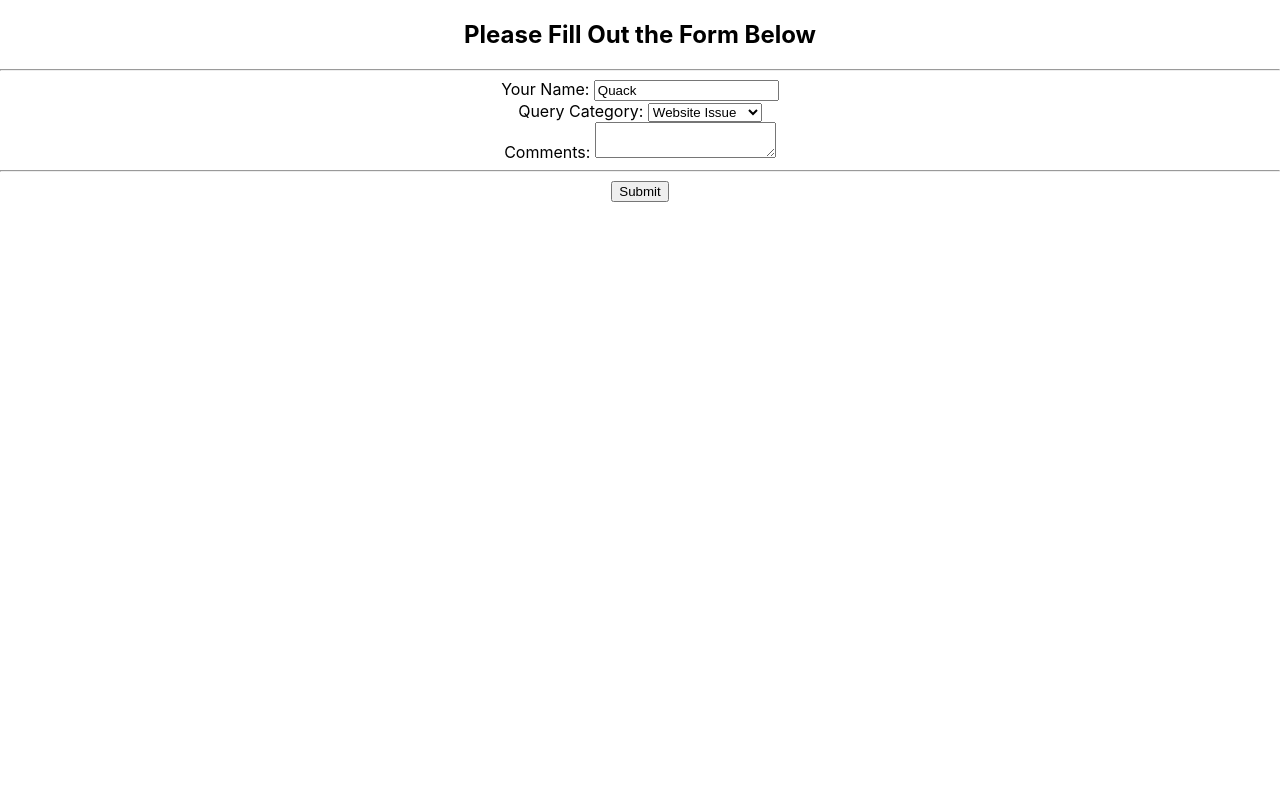
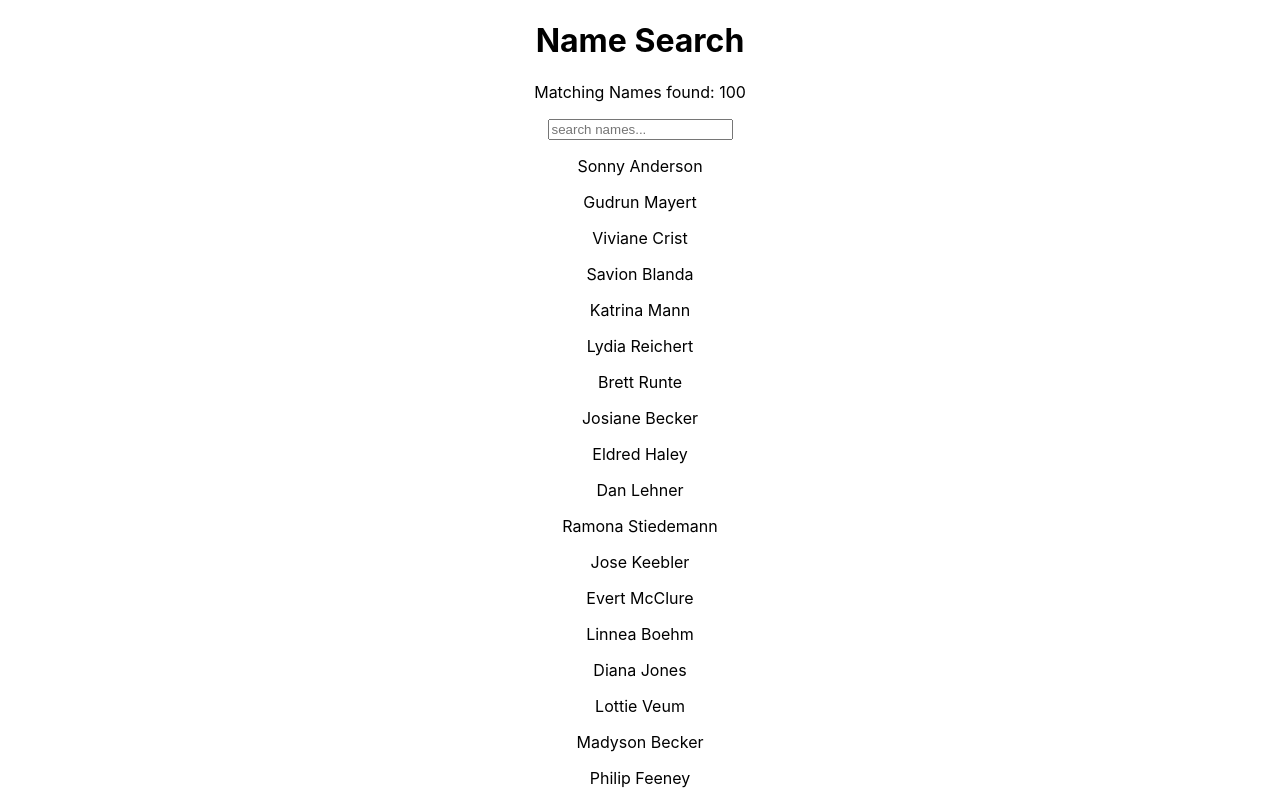
Before and after one commit to Quack842/gitpod-react, a React (Create React App) app in the folder my-app/: page / in a window 1280 px wide. Shown: the top 800 px of the page. Built offline with nearby package versions, Linux system fonts and the light colour scheme.

Commit message:
commiting new files

```diff
--- a/my-app/src/App.js
+++ b/my-app/src/App.js
@@ -13,12 +13,13 @@
 // import LifeCyclesCDU from './components/LifeCyclesCDU';
 // import LifeCyclesCWU from './components/LifeCyclesCWU';
 // import ControlledForm from './components/ControlledForm';
-import UncontrolledForm from './components/UncontrolledForm';
+// import UncontrolledForm from './components/UncontrolledForm';
+import SearchBar from './components/SearchBar';
 
 function App() {
   return (
     <div className="App">
-      <UncontrolledForm />
+      <SearchBar />
     </div>
   );
 }
--- /dev/null
+++ b/my-app/src/components/SearchBar.js
@@ -0,0 +1,45 @@
+import React, { Component } from 'react'
+import importedNames from '../names'
+
+export class SearchBar extends Component {
+    constructor(props) {
+      super(props)
+
+      this.state = {
+         names: importedNames
+      }
+    }
+    handleChange = (event) => {
+        const inputText = event.target.value.toLowerCase();
+        console.log(inputText)
+        const filterNames = importedNames.filter(name => {
+            return name.toLowerCase().includes(inputText);
+        })
+        this.setState({
+            names: filterNames
+        })
+
+    }
+    render() {
+        return (
+        <div>
+            <h1>Name Search</h1>
+            <p>Matching Names found: {this.state.names.length} </p>
+            <form>
+                <input
+                    type='text'
+                    placeholder='search names...'
+                    onChange={(event) => this.handleChange(event)} />
+            </form>
+            <div style={{margin: 'auto'}}>
+                {this.state.names.map(name => {
+                    return <p key={name}>{name}</p>
+                })}
+            </div>
+        </div>
+
+        )
+    }
+}
+
+export default SearchBar
--- /dev/null
+++ b/my-app/src/names.js
@@ -0,0 +1,103 @@
+const names = [
+    "Sonny Anderson",
+    "Gudrun Mayert",
+    "Viviane Crist",
+    "Savion Blanda",
+    "Katrina Mann",
+    "Lydia Reichert",
+    "Brett Runte",
+    "Josiane Becker",
+    "Eldred Haley",
+    "Dan Lehner",
+    "Ramona Stiedemann",
+    "Jose Keebler",
+    "Evert McClure",
+    "Linnea Boehm",
+    "Diana Jones",
+    "Lottie Veum",
+    "Madyson Becker",
+    "Philip Feeney",
+    "Kobe Kuhic",
+    "Jessica Wisoky",
+    "Kasey Auer",
+    "Arnoldo Sipes",
+    "Madisen Davis",
+    "Alex Swaniawski",
+    "Helene Jenkins",
+    "Leone Olson",
+    "Ola Lockman",
+    "Kaylie Mueller",
+    "Kitty Steuber",
+    "Ralph Mosciski",
+    "Zane Bradtke",
+    "Syble Torp",
+    "Luella Weimann",
+    "Rigoberto Dicki",
+    "Andre Gusikowski",
+    "Moshe Torphy",
+    "Rhoda Rosenbaum",
+    "Libby Spinka",
+    "Maeve Zieme",
+    "Sydney Gleichner",
+    "Jimmy Blick",
+    "Tara Casper",
+    "Cayla Upton",
+    "Keith Wyman",
+    "Derick Emmerich",
+    "Nia Waelchi",
+    "Armani Nienow",
+    "Keyon DuBuque",
+    "Keeley Doyle",
+    "Kristoffer Monahan",
+    "Brendon Orn",
+    "Brandy Romaguera",
+    "Lyda Hane",
+    "Lisandro Bauch",
+    "Oma Hirthe",
+    "Caleb Dicki",
+    "Sydney O'Kon",
+    "Missouri Greenholt",
+    "Kylie Green",
+    "Kiel Erdman",
+    "Anahi Balistreri",
+    "Rico Rippin",
+    "Ramiro Dach",
+    "Princess Bosco",
+    "Pink Stoltenberg",
+    "Adan Rau",
+    "Dessie Heller",
+    "Nyah Zulauf",
+    "Makayla Fisher",
+    "Neoma Stanton",
+    "Ebba Dooley",
+    "Rachel Denesik",
+    "Drew Crist",
+    "Wava Will",
+    "Loraine Macejkovic",
+    "Americo Mann",
+    "Jules Konopelski",
+    "Gloria Ankunding",
+    "Austin Wilderman",
+    "Sage Veum",
+    "Dorris Friesen",
+    "Wellington Klein",
+    "Asa Quitzon",
+    "Misty Schumm",
+    "Muhammad Bayer",
+    "Dante Ondricka",
+    "Lurline Kuvalis",
+    "Conner Herzog",
+    "Shanie Franecki",
+    "Lois Bednar",
+    "Carey Predovic",
+    "Adelbert Heidenreich",
+    "Romaine Jacobs",
+    "Jake Schuppe",
+    "Meta Parisian",
+    "Dillon Feest",
+    "Amanda O'Keefe",
+    "Kaitlyn O'Keefe",
+    "Earnest Jenkins",
+    "Reymundo Gleason"
+]
+export default names
```
